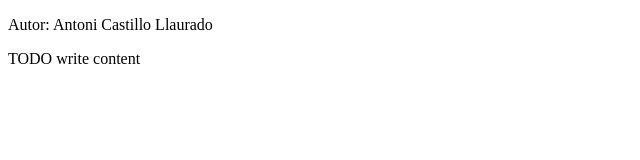
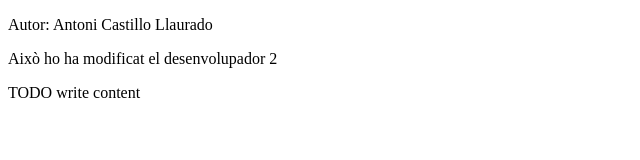
Before and after one commit to AntoniIOC/ModaGlobal, a plain HTML site: page public_html/index.html in a window 1280 px wide. Shown: the whole page, without its empty margins (0-640 px from the left). Drawn offline with Linux system fonts and the light colour scheme.

Commit message:
Modificació feta des de navegador a GitHub del index.html

```diff
--- a/public_html/index.html
+++ b/public_html/index.html
@@ -11,6 +11,7 @@ Click nbfs://nbhost/SystemFileSystem/Templates/Other/html.html to edit this temp
     </head>
     <body>
         <p>Autor: Antoni Castillo Llaurado</p>
+        <p>Això ho ha modificat el desenvolupador 2</p>
         <div>TODO write content</div>
     </body>
 </html>
```
